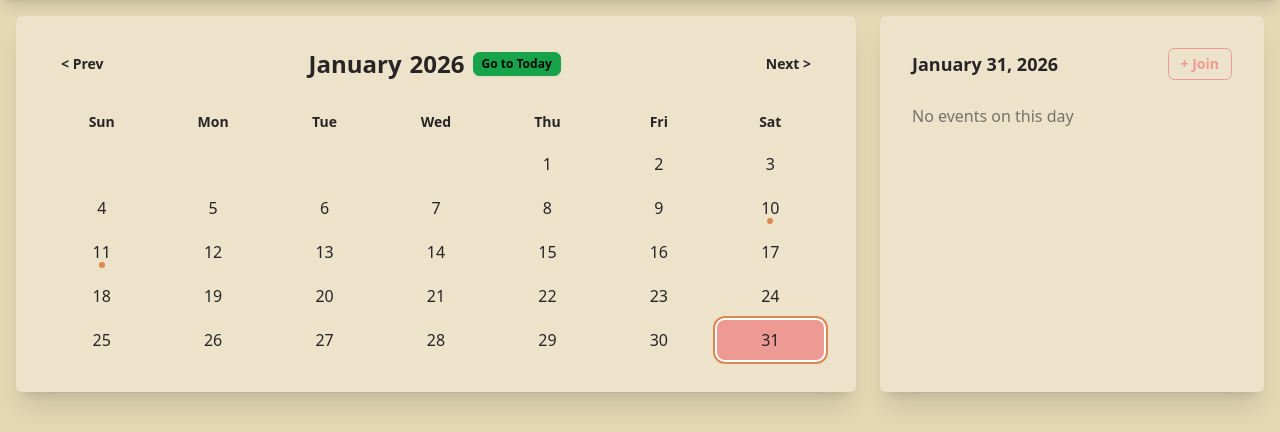
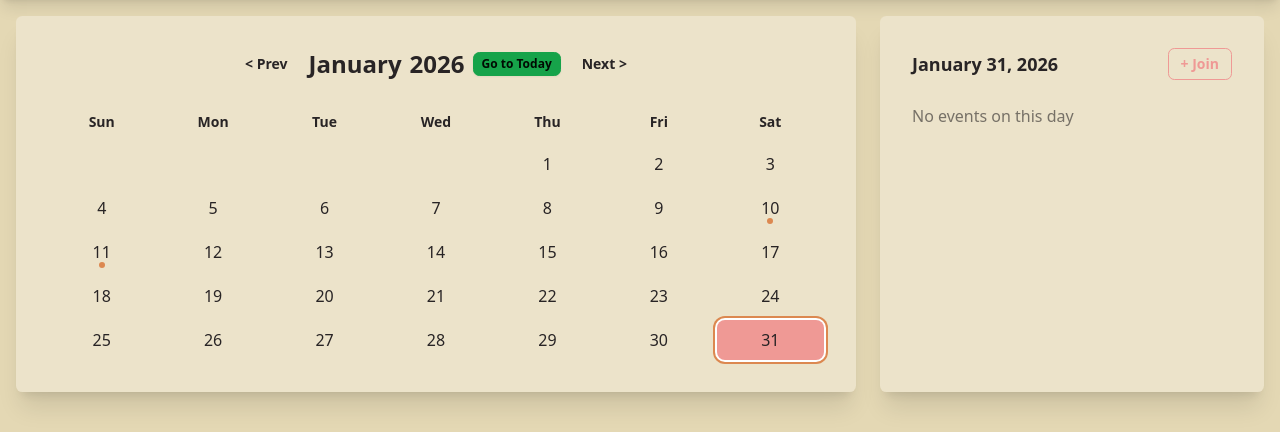
Before and after one commit to dustinkeib/hamsfly, a Django app: page /2026/01/31/ in a window 1280 px wide. Shown: the part 64-496 px from the top of the page. Run offline with Django 5.2, Linux system fonts and the light colour scheme; data comes from the database, SQL or seed files in the repository; data that the repository does not hold is empty; some libraries are stand-ins or nearby versions.

Commit message:
fix: center calendar navigation on narrow mobile screens
Replace justify-between with justify-center gap-2 to prevent the
calendar title row from being skewed right on very narrow mobile
devices. The navigation now stays centered with consistent spacing
between Prev, month/year+Today, and Next buttons across all screen
sizes.

Co-Authored-By: Claude Sonnet 4.5 <noreply@anthropic.com>

```diff
--- a/apps/hamsalert/templates/hamsalert/calendar.html
+++ b/apps/hamsalert/templates/hamsalert/calendar.html
@@ -8,7 +8,7 @@
     <div class="card bg-base-100 shadow-xl flex-1">
         <div class="card-body">
             <!-- Month Navigation -->
-            <div class="flex items-center justify-between mb-4">
+            <div class="flex items-center justify-center gap-2 mb-4">
                 <a href="{% url 'calendar_day' prev_year prev_month prev_day %}" class="btn btn-ghost btn-sm">&lt; Prev</a>
                 <div class="flex items-center gap-2">
                     <h2 class="card-title text-2xl"><span class="sm:hidden">{{ month_name|slice:":3" }}</span><span class="hidden sm:inline">{{ month_name }}</span> {{ year }}</h2>
```
